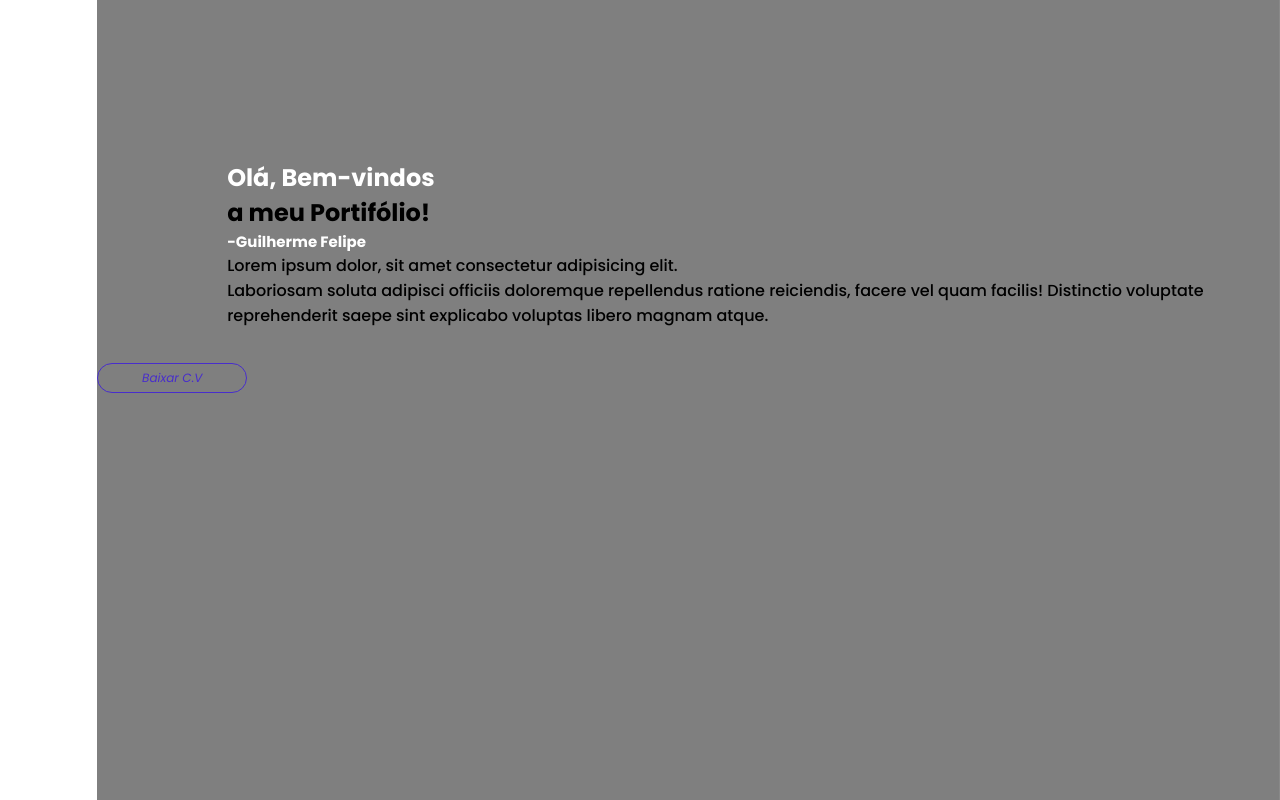
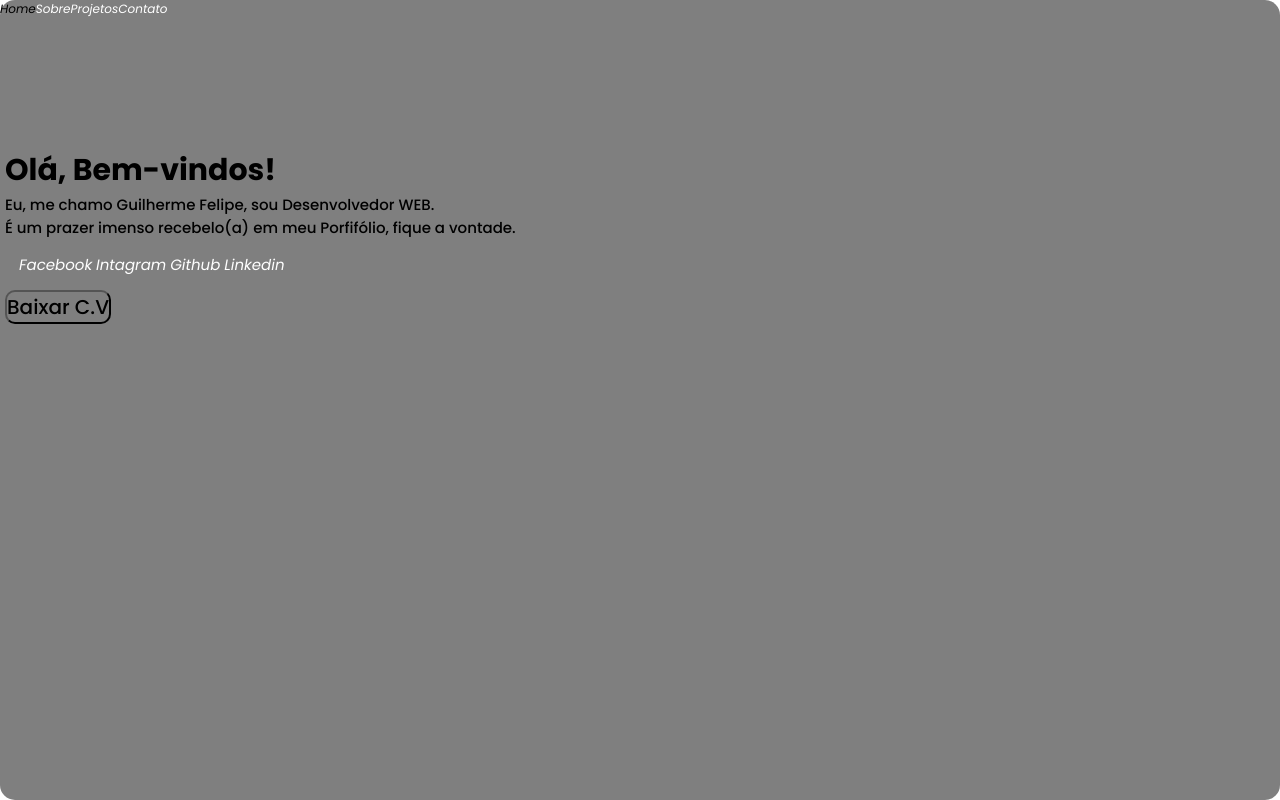
Before and after one commit to GUINITH/porti-test, a plain HTML site: page html/index.html in a window 1280 px wide. Drawn offline with Linux system fonts and the light colour scheme; files that its build step writes are made by us from their sources.

Commit message:
FASE-1 PRONTO

```diff
--- a/css/style.css
+++ b/css/style.css
@@ -5,119 +5,73 @@
     padding: 0;
     box-sizing: border-box;
     font-family: "Poppins" , sans-serif;
-    text-decoration: none;
+ text-decoration: none;
     list-style: none;
 }
 
 body{
-    overflow: hidden;
+  overflow: hidden;
 }
 
-
-.icone{
-width: 100%;
-padding: 100%;
-display: none;
-justify-content: flex-end;
+.nav-item ul{
+  list-style:none;
 }
 
-.home-itens{
-    background: linear-gradient(rgba(0, 0, 0, 0.5), rgba(0, 0, 0, 0.5)),url();
-    background-size: cover;
-    background-position: center;
-    width: 100%;
-    height: 100vh;
+.nav-bar{
+display:flex;
+font-size:12px;
+}
+
+.nav-item a{
+  color:white;
+}
+
+a:hover{
+  color: black;
+}
+
+.home-text{
+  padding: 130px 5px;
+  font-size:15px;
 
 }
 
-.header{
-    display: flex;
-    justify-content: space-around;
-    max-width: 100%;
-    align-items: center;
-    text-align: center;
-    padding-top: 1rem;
+button{
 
-
-}
-
-.nav-bar{
-    display: flex;
-    gap: 3rem;
-    font-weight: 300;
-    cursor: pointer;
-}
-
-.nav-bar a{
-    color: #fff;
-    font-size: 12px;
-}
-
-.nav-bar a:hover{
-    color:  #482ecc;
-    transition: 0.3s all;
-}
-
-
-button{
-    color: #482ecc;
-    background: transparent;
-    border:solid 1px #482ecc;
-    padding: 5px;
-    border-radius: 15px;
-    font-size: 12px;
-    cursor: pointer;
-    width: 150px;
+ background: transparent;
+ font-size:20px;
+box-shadow: black 15px;
+ border-radius:10px;
 }
 
 button:hover{
-    background-color: transparent;
-    color: #fff;
-    transition: 0.5s;
+
+  background-color:white;
 }
 
-.home-itens-texto{
-    padding: 150px 0 0 130px;
+.fundo{
+background: linear-gradient(rgba(0, 0, 0, 0.5), rgba(0, 0, 0, 0.5)),url(./img/);
+ background-size: cover;
+background-position: center;
+width: 100%;
+height: 100vh;
+border-radius:15px;
 }
 
-.home-itens-texto h3{
-    color: #fff;
-    font-size: 15px;
+.Rede-sociais{
+cursor:pointer;
+padding:7px;
+margin:7px;
+
+}
+.Rede-sociais a{
+ color:white;
 }
 
-.home-itens-texto h1{
-    color: #fff;
-    margin-top: 10px;
+.Rede-sociais a:hover{
+ color:black;
 }
 
-.text span{
-    color: #482ecc;
+.Home-itens p{
+  font-size:15px;
 }
-
-.text p{
-    color: #fff;
-    font-weight: 500;
-    margin-top: 10px;
-    font-size: 10px;
-}
-
-.home-itens-redesociais{
-    margin-top: 10px;
-}
-
-.home-itens-redesociais a{
-    color: #380ba0;
-    padding: 10px;
-    margin-top: 5px;
-}
-
-.btn{
-    margin-top: 15px;
-}
-
-@media screen and (max-width:600px){
-    .nav-bar {
-        display: none;
-    }
-
-}
--- a/html/index.html
+++ b/html/index.html
@@ -8,55 +8,66 @@
     <title>Portifólio</title>
 </head>
 <body>
+<div class="fundo">
 
-<nav class="nav-bar">
-<header>
+<div class="nav-bar">
+  <div class="nav-item">
     <ul>
       <li>
         <a href="/html/index.html"><i class="fa-solid fa-house">Home</i></a>
       </li>
+    </ul>
+
+  </div>
+  <div class="nav-item">
+    <ul>
       <li>
       <a href="/html/sobre.html"><i class="fa-solid fa-user">Sobre</i></a>
       </li>
+    </ul>
+
+  </div>
+  <div class="nav-item">
+    <ul>
       <li>
        <a href="/html/projeto.html"><i class="fa-solid fa-business-time">Projetos</i></a>
       </li>
+    </ul>
+  </div>
 
+
+  <div class="nav-item">
+    <ul>
       <li>
          <a href="/html/formulário.html"><i class="fa-solid fa-list">Contato</i></a>
       </li>
-
     </ul>
-</header>
-
-
-<div class="icone">
- <i class="fa-solid fa-usb-drive">Drive</i>
-</div>
-
-
-<div class="home-itens">
-
-<div class="home-itens-texto">
-
-    <h1>Olá, <span>Bem-vindos</span></h1>
-    <h2>a meu <span>Portifólio!</span></h2>
-    <h3>-Guilherme Felipe</h3>
-    <p>Lorem ipsum dolor, sit amet consectetur adipisicing elit.<br>Laboriosam soluta adipisci officiis doloremque repellendus ratione reiciendis, facere vel quam facilis! Distinctio voluptate reprehenderit saepe sint explicabo voluptas libero magnam atque.</p>
 
   </div>
 
-<div class="home-itens-redesociais">
-
-<a href="#"><i class="fa-brands fa-instagram"></i></a>
-<a href="#"><i class="fa-brands fa-facebook"></i></a>
-<a href="#"><i class="fa-brands fa-github"></i></a>
-<a href="#"><i class="fa-brands fa-linkedin"></i></a>
 </div>
 
-<button type="button" id="cv"><i class="fa-solid fa-download">Baixar C.V</i></button>
+<div class="home">
+    <div class="home-text">
+
+  <h1> Olá, <span>Bem-vindos!</h1>
+  <p><span>Eu, me chamo Guilherme Felipe</span>, sou Desenvolvedor WEB.<br>É um prazer imenso recebelo(a) <span>em meu Porfifólio,</span> fique a vontade.</p>
+
+
+<div class="Rede-sociais">
+ <a href="#"><i class="fa-brands fa-facebook">Facebook</i></a>
+ <a href="#"><i class="fa-brands fa-twitter"></i></a>
+<a href="#"><i class="fa-brands fa-instagram">Intagram</i></a>
+
+<a href="#"><i class="fa-brands fa-github">Github</i></a>
+<a href="#"><i class="fa-brands fa-linkedin">Linkedin</i></a>
+
+
 
 </div>
-</nav>
+ <button type="button" id="Cv">Baixar C.V</button>
+  </div>
+  </div>
+  </div>
 </body>
 </html>
```
Also changed, not shown: 1 other file. Lines whose indentation alone changed are shown as unchanged.
